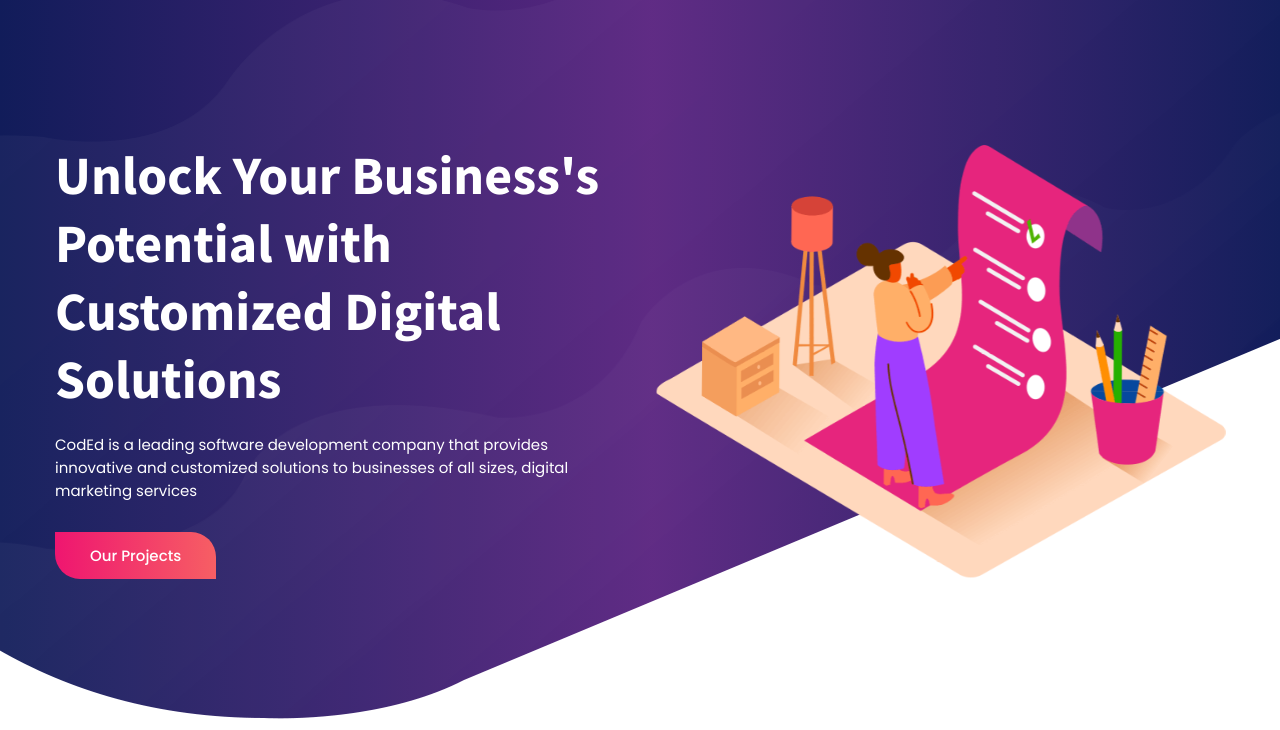
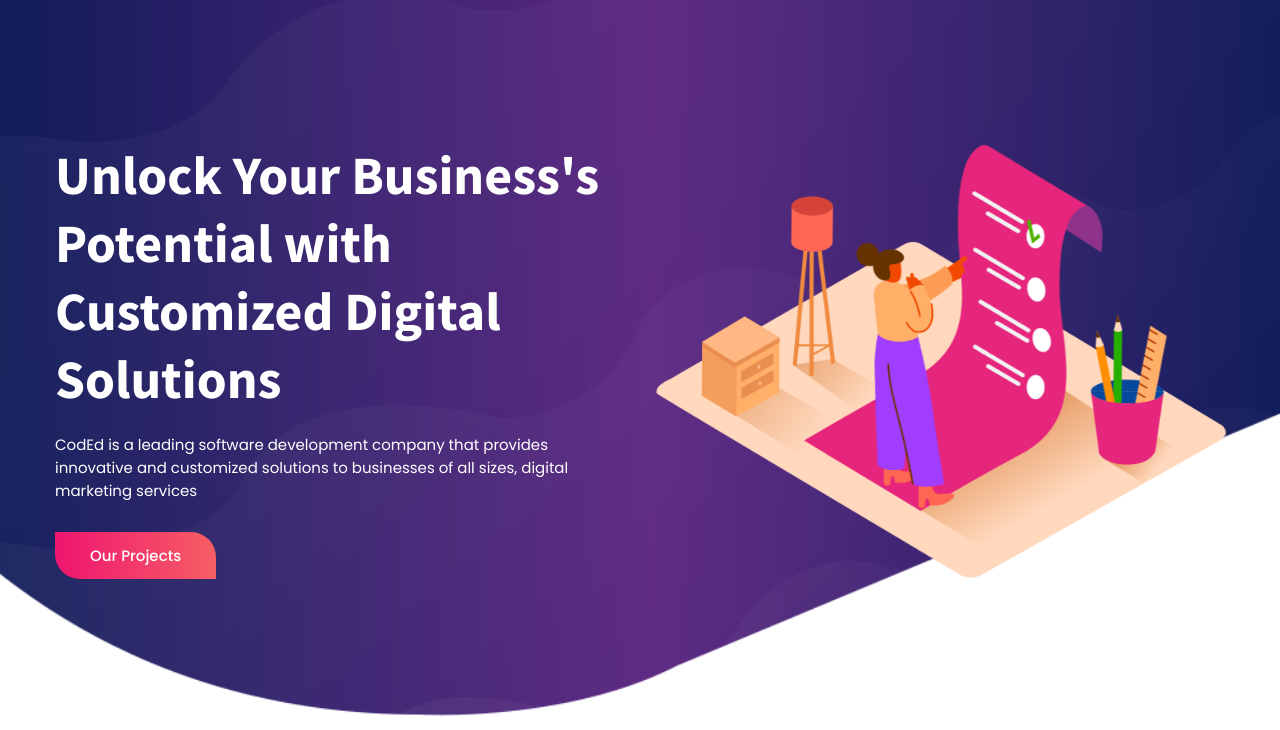
Before and after one commit to lakkilakshman/CodEddigitalsolutions, a plain HTML site: page index.html in a window 1280 px wide. Shown: the part 70-800 px from the top of the page. Drawn offline with nearby package versions, Linux system fonts and the light colour scheme; a script that the page names is missing.

Commit message:
Update style.css

```diff
--- a/assets/css/style.css
+++ b/assets/css/style.css
@@ -383,7 +383,7 @@ body {
                     var(--gradient-1);
   background-repeat: no-repeat, no-repeat, no-repeat;
   background-position: -280px bottom, center, center;
-  background-size: auto, cover, auto;
+  background-size: cover, cover, cover;
   padding-block-start: 120px;
   padding-block-end: var(--section-padding);
 }
```
